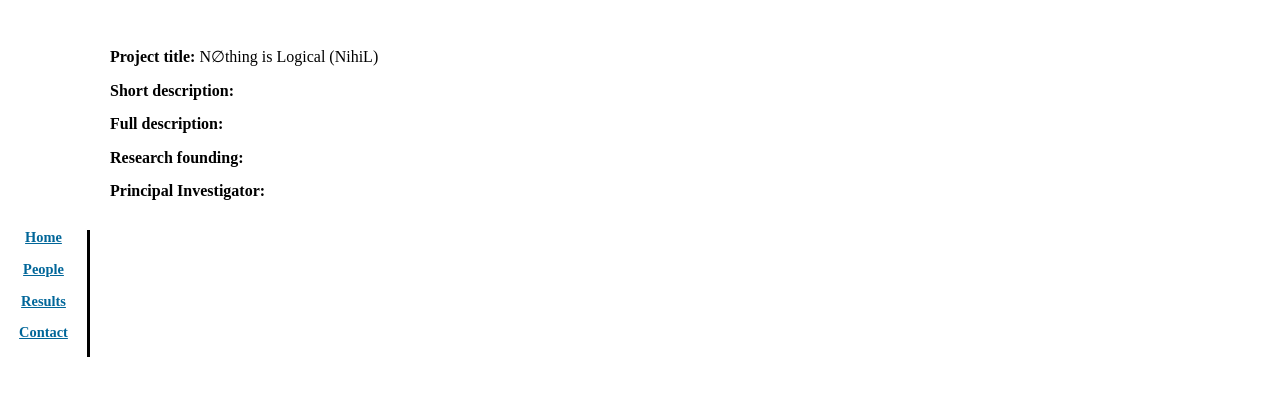
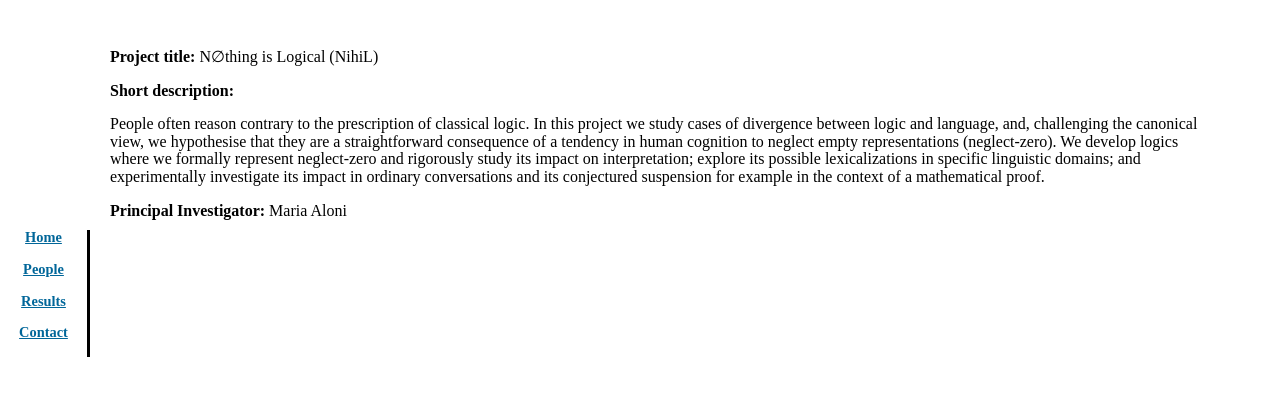
Before and after one commit to rednaw/site, a Jekyll site: the page built from content/Nihil/index.md, in a window 1280 px wide. Shown: the top 396 px of the page. Built offline with Jekyll 4.4.1, drawn with Linux system fonts in a browser that asks for light colours; some web fonts are replaced.

Commit message:
Update index.md

```diff
--- a/content/Nihil/index.md
+++ b/content/Nihil/index.md
@@ -8,8 +8,7 @@ permalink: ./Nihil
 
 **Short description:**
 
-**Full description:**
-
-**Research founding:**
+  People often reason contrary to the prescription of classical logic. In this project we study cases of divergence between logic and language, and, challenging the canonical view, we hypothesise that they are a straightforward consequence of a tendency in human cognition to neglect empty representations (neglect-zero). We develop logics where we formally represent neglect-zero and rigorously study its impact on interpretation; explore its possible lexicalizations in specific linguistic domains; and experimentally investigate its impact in ordinary conversations and its conjectured suspension for example in the context of a mathematical proof.
 
 **Principal Investigator:**
+Maria Aloni
```
